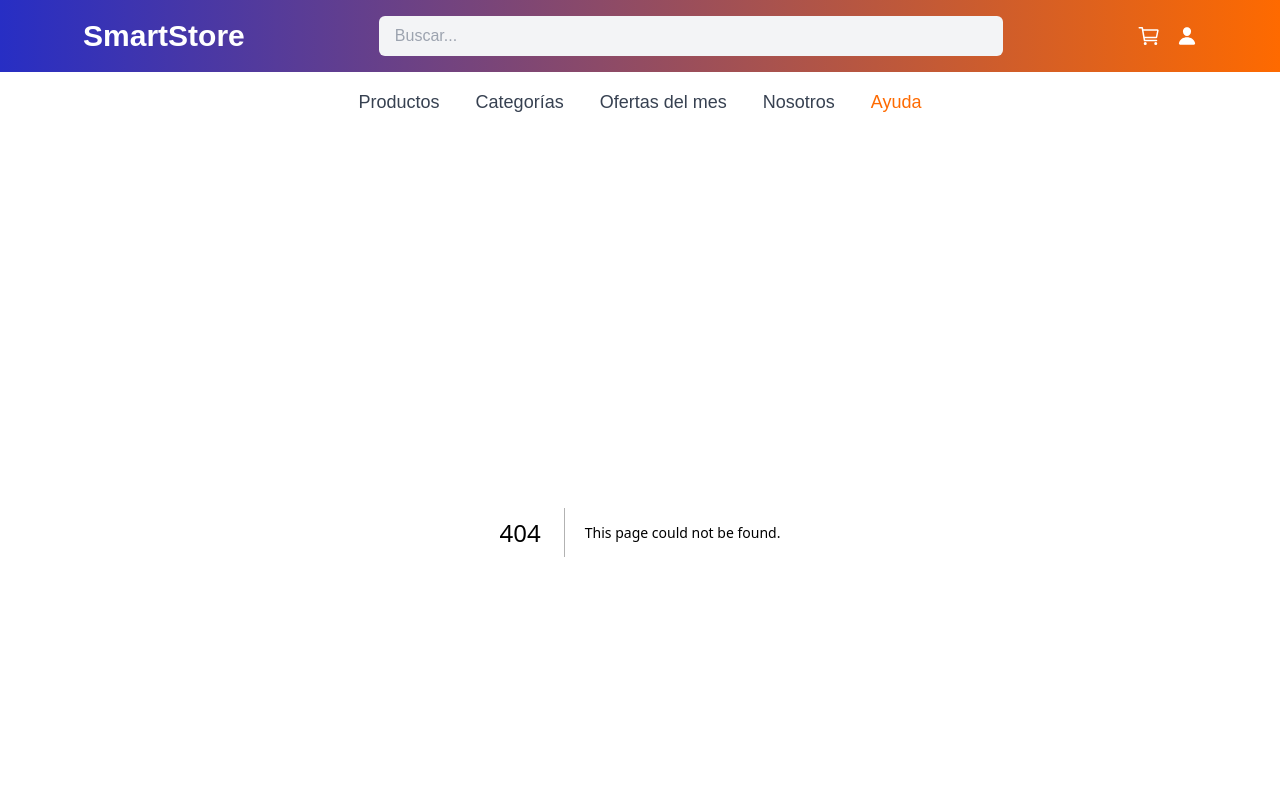
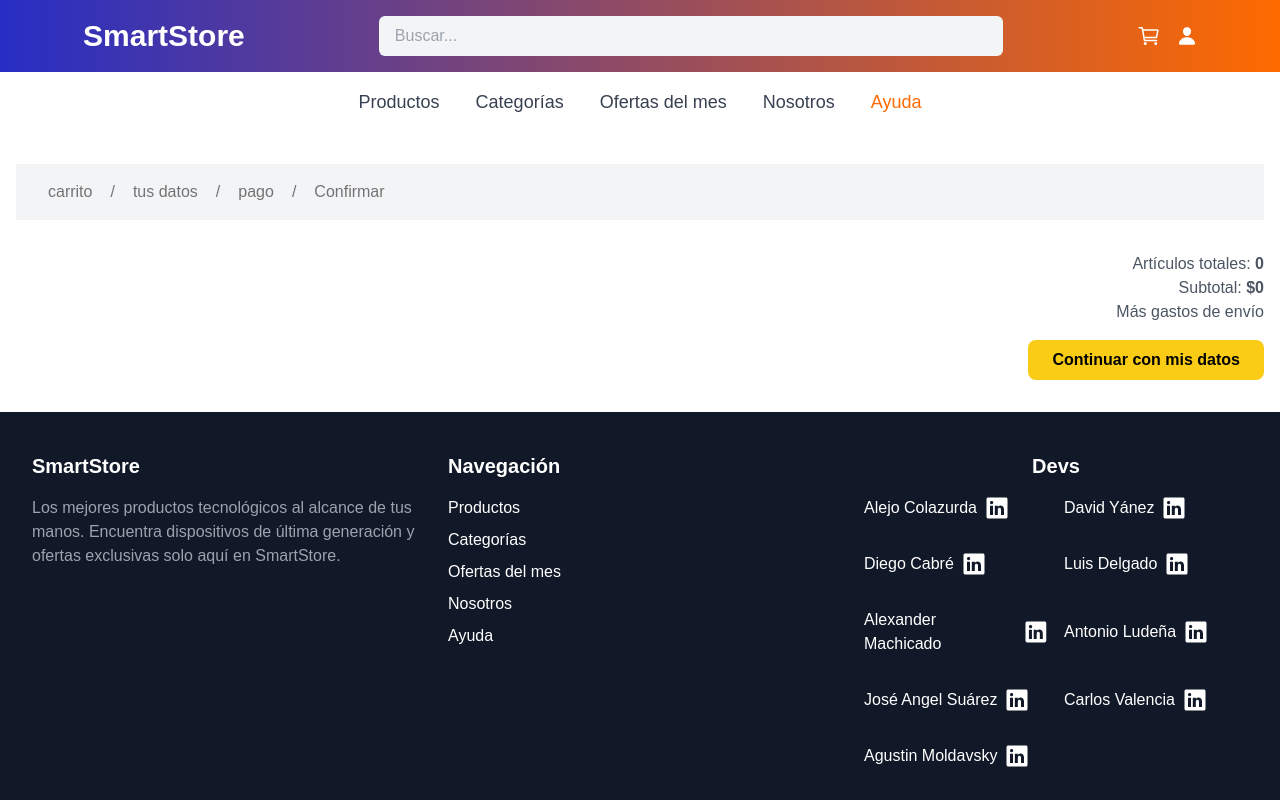
Before and after one commit to No-Country-simulation/s18-21-n-java-react, a Next.js app in the folder frontend/: page /cart in a window 1280 px wide. Before the commit this address had no page. Shown: the top 800 px of the page. Built offline with nearby package versions, Linux system fonts and the light colour scheme.

Commit message:
feat: Add navigation logic to cart's continue button

```diff
--- a/frontend/src/components/ContinueButton/ContinueButton.tsx
+++ b/frontend/src/components/ContinueButton/ContinueButton.tsx
@@ -1,8 +1,31 @@
+"use client"
+
 import { Button } from "@/components/ui/button";
+import { useRouter } from "next/navigation";
+import { usePathname } from "next/navigation";
+import {useUserStore, LoggedUser} from "@/store/userStore";
+interface ContinueButtonProps {
+  children: React.ReactNode,
+}
 
-export default function ContinueButton({children}) {
+function handleContinueClick(user: LoggedUser, path: string) {
+  if (!user.jwtToken && user.id === -1) return "auth/login";
+  else if (path.match("cart")) return "checkout-address";
+    else if (path.match("checkout-address")) return "checkout-payment";
+    else if (path.match("checkout-payment")) {
+      // maneja la orden y retorna al inicio;
+    };
+    console.log(path)
+    return "/";
+  }
+
+export default function ContinueButton({children}: ContinueButtonProps) {
+  const user = useUserStore(state => state.user);
+  const router = useRouter();
+  const path = usePathname();
   return (
-    <Button className="w-full sm:w-auto mt-4 bg-yellow-400 text-black font-bold py-2 px-6 rounded-lg hover:bg-yellow-500 text-sm sm:text-base">
+    <Button className="w-full sm:w-auto mt-4 bg-yellow-400 text-black font-bold py-2 px-6 rounded-lg hover:bg-yellow-500 text-sm sm:text-base"
+    onClick={() => router.push(`/${handleContinueClick(user, path)}`)}>
       {children}
     </Button>
   );
--- a/frontend/src/components/header/Header.tsx
+++ b/frontend/src/components/header/Header.tsx
@@ -27,11 +27,11 @@ export const Header = () => {
 
         {/* Iconos de carrito y sesión */}
         <div className="flex items-center space-x-4">
-          <Link href="/CartPage" className="text-2xl">
+          <Link href="/cart" className="text-2xl">
             {/*Link para ir al carrito*/}
             <IoCartOutline />
           </Link>
-          <UserButton/>
+          <UserButton />
         </div>
       </div>
     </header>
--- a/frontend/src/store/userStore.ts
+++ b/frontend/src/store/userStore.ts
@@ -1,10 +1,10 @@
 import {create} from "zustand";
-interface LoggedUser {
+export interface LoggedUser {
   jwtToken: string,
   id: number,
 };
 interface UserState {
-  user: LoggedUser | null,
+  user: LoggedUser,
   logUser: (newUser: LoggedUser) => void,
   logoutUser: () => void,
 }
```
Also changed, not shown: frontend/src/app/cart/page.tsx (renamed from frontend/src/app/CartPage/page.tsx).
